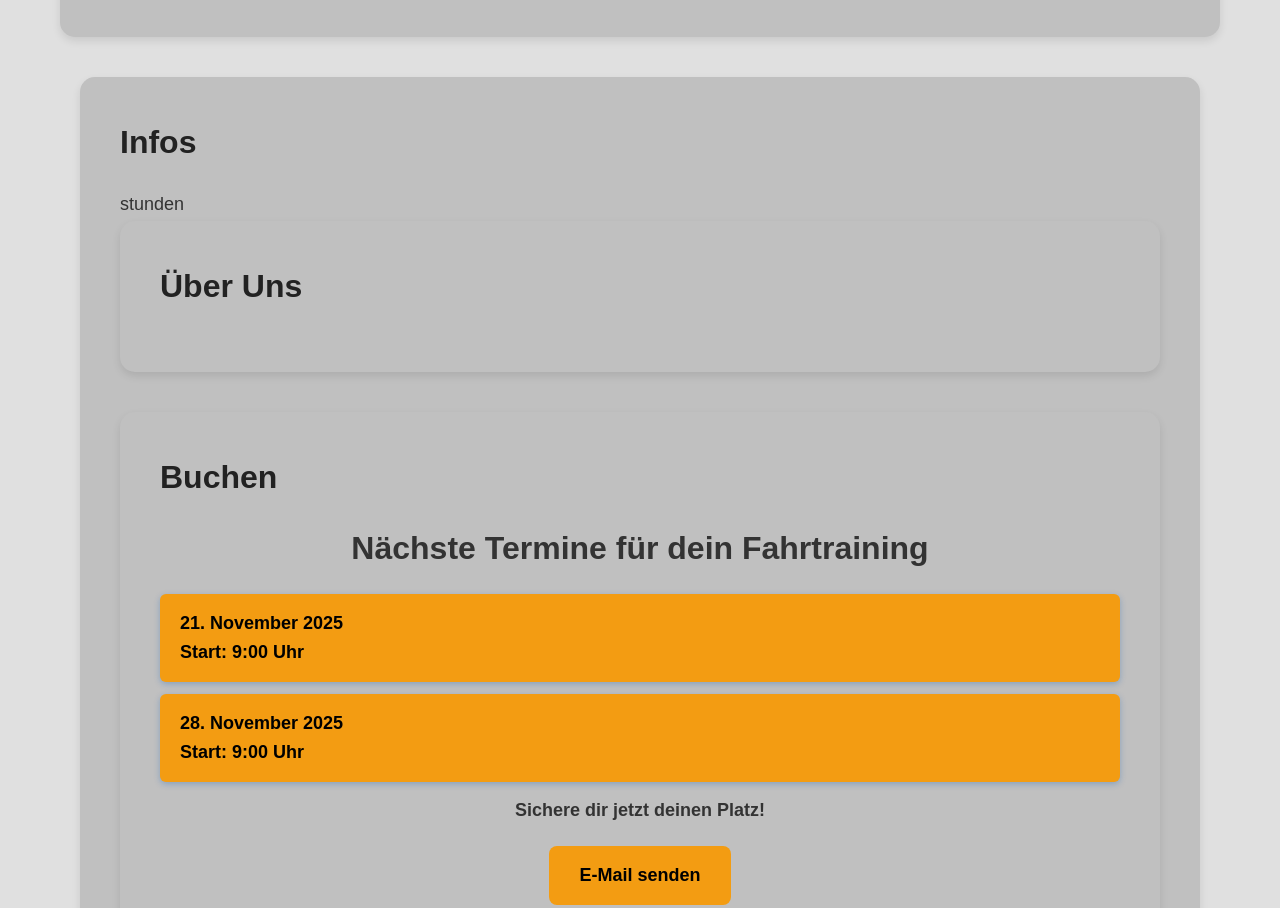
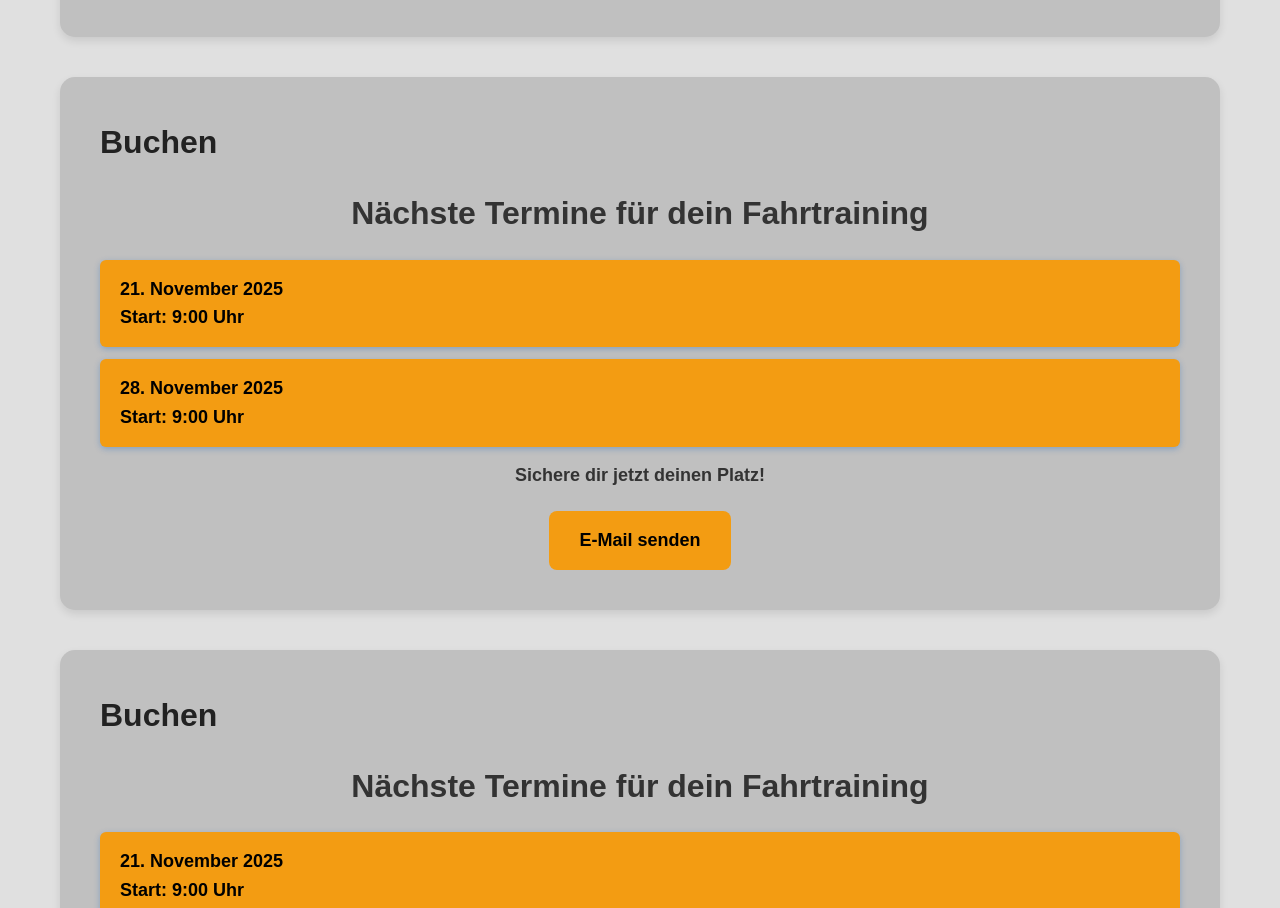
Before and after one commit to djl1899/fahrtraining-final, a plain HTML site: page index.html in a window 1280 px wide. Shown: the part 1471-2379 px from the top of the page. Drawn offline with Linux system fonts and the light colour scheme.

Commit message:
Update index.html

```diff
--- a/index.html
+++ b/index.html
@@ -76,19 +76,25 @@ setInterval(() => {
 
 
 
- <main>
-        <!-- Infos -->
-        <section id="fahrtraining" class="content-box">
-            <h2>Infos</h2>
-            <p>  stunden
-
-        <!-- Über Uns Sektion -->
-        <section id="ueber-uns" class="content-box">
-            <h2>Über Uns</h2>
-
-
-        </section>
-
+<!-- Buchen Sektion -->
+<section id="buchen" class="content-box">
+    <h2>Buchen</h2>
+    <h2 style="text-align: center; color: #333;">Nächste Termine für dein Fahrtraining</h2>
+    <ul style="list-style: none; padding: 0; margin-top: 20px;">
+        <li style="background: #f39c12; color: white; margin-bottom: 12px; padding: 15px 20px; border-radius: 6px; box-shadow: 0 2px 6px rgba(0,91,187,0.3);">
+            <span style="color: #000; font-weight: 700; font-size: 18px;">21. November 2025</span><br>
+            <span style="color: #000; font-weight: 700; font-size: 18px;">Start: 9:00 Uhr</span>
+        </li>
+        <li style="background: #f39c12; color: white; margin-bottom: 12px; padding: 15px 20px; border-radius: 6px; box-shadow: 0 2px 6px rgba(0,91,187,0.3);">
+            <span style="color: #000; font-weight: 700; font-size: 18px;">28. November 2025</span><br>
+            <span style="color: #000; font-weight: 700; font-size: 18px;">Start: 9:00 Uhr</span>
+        </li>
+    </ul>
+    <p style="text-align: center; color: #333; font-weight: 600;">Sichere dir jetzt deinen Platz!</p>
+    <center>
+        <a href="mailto:motorsportevent@web.de" class="email-button">E-Mail senden</a>
+    </center>
+</section>
 
 
 
```
